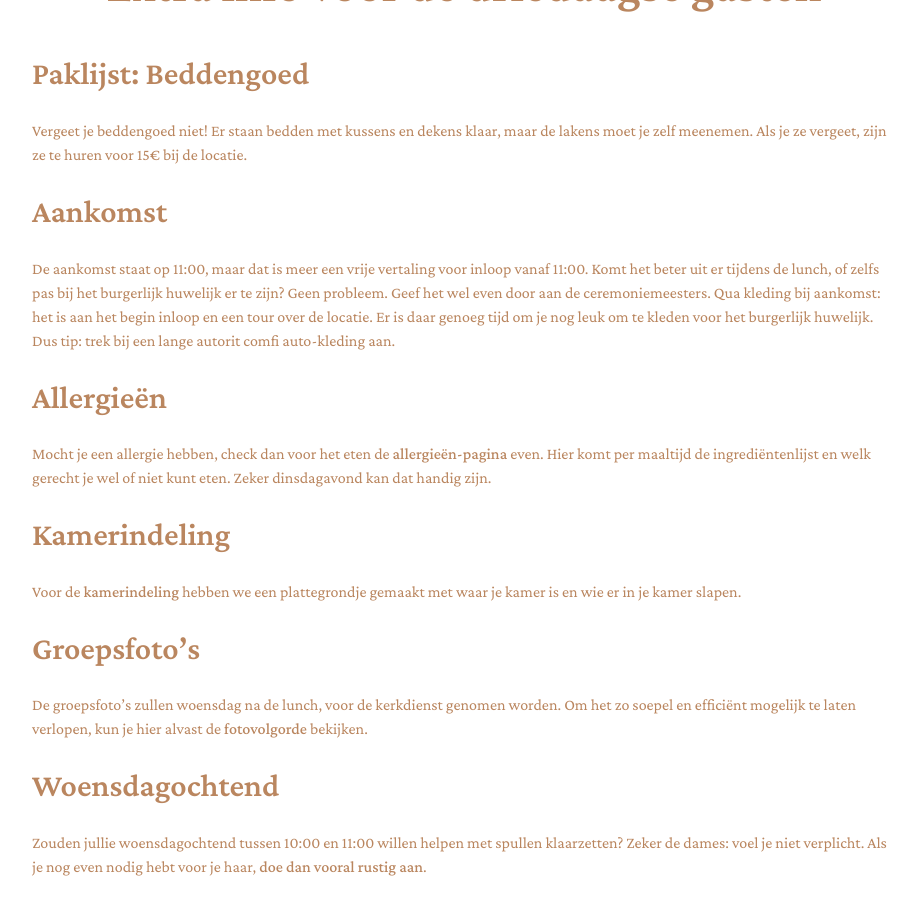
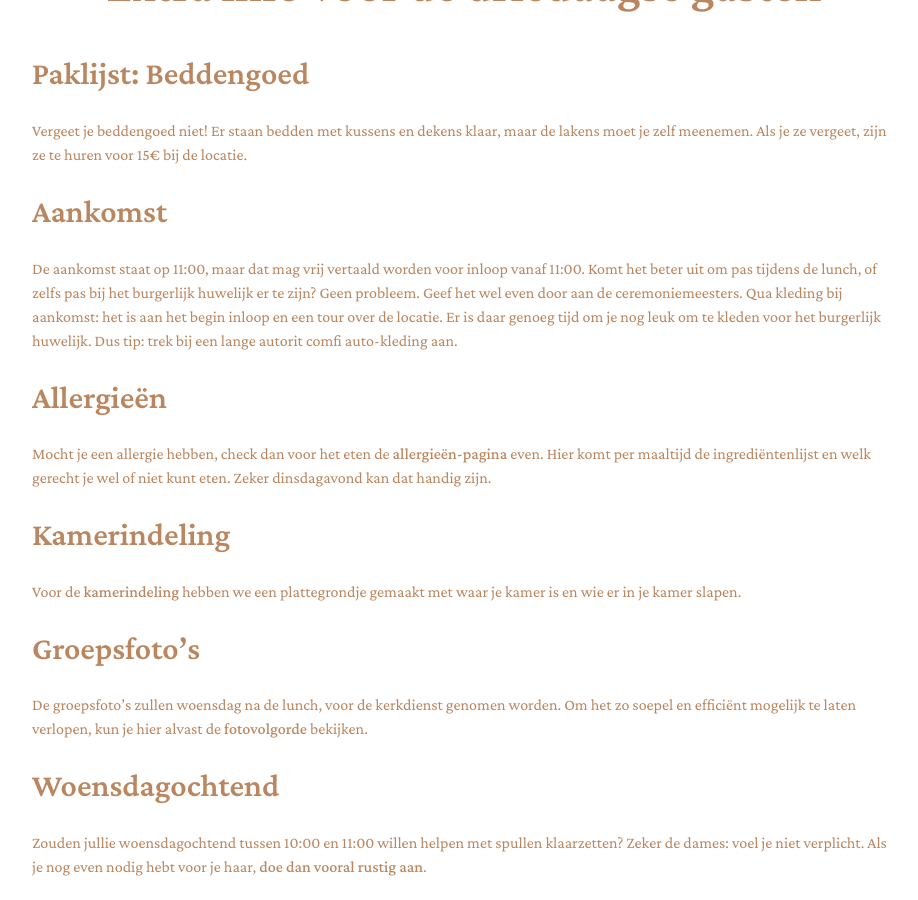
Before and after one commit to RubenSmit/bruiloftjeanineenruben.nl, a Jekyll site: the page built from driedaagse_gasten.markdown, in a window 1280 px wide and 900 px high, scrolled down 761 px. Shown: the whole window, without its empty margins (176-1094 px from the left). Built offline with Jekyll 4.4.1, drawn with Linux system fonts in a browser that asks for light colours.

Commit message:
Update driedaagse_gasten.markdown

```diff
--- a/driedaagse_gasten.markdown
+++ b/driedaagse_gasten.markdown
@@ -8,7 +8,7 @@ layout: default
 Vergeet je beddengoed niet! Er staan bedden met kussens en dekens klaar, maar de lakens moet je zelf meenemen. Als je ze vergeet, zijn ze te huren voor 15€ bij de locatie.
 
 ## Aankomst
-De aankomst staat op 11:00, maar dat is meer een vrije vertaling voor inloop vanaf 11:00. Komt het beter uit er tijdens de lunch, of zelfs pas bij het burgerlijk huwelijk er te zijn? Geen probleem. Geef het wel even door aan de ceremoniemeesters.
+De aankomst staat op 11:00, maar dat mag vrij vertaald worden voor inloop vanaf 11:00. Komt het beter uit om pas tijdens de lunch, of zelfs pas bij het burgerlijk huwelijk er te zijn? Geen probleem. Geef het wel even door aan de ceremoniemeesters.
 Qua kleding bij aankomst: het is aan het begin inloop en een tour over de locatie. Er is daar genoeg tijd om je nog leuk om te kleden voor het burgerlijk huwelijk. Dus tip: trek bij een lange autorit comfi auto-kleding aan.
 
 ## Allergieën
```
